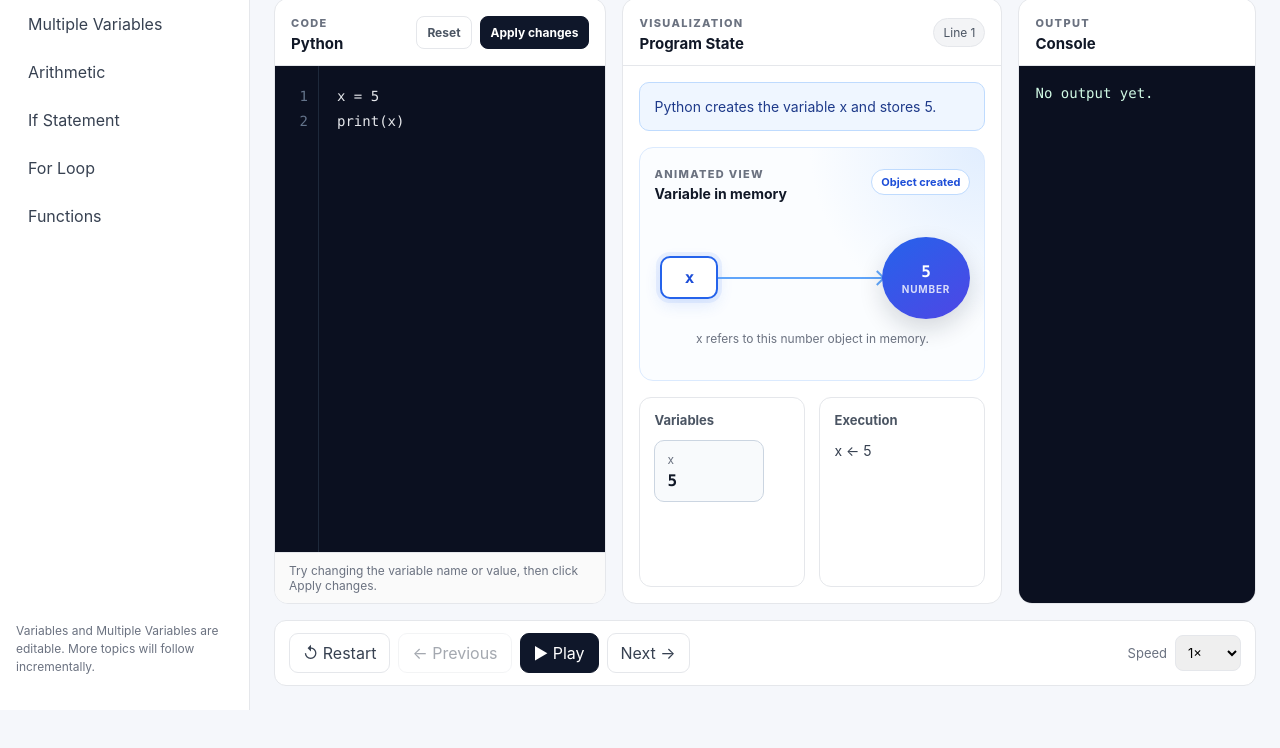
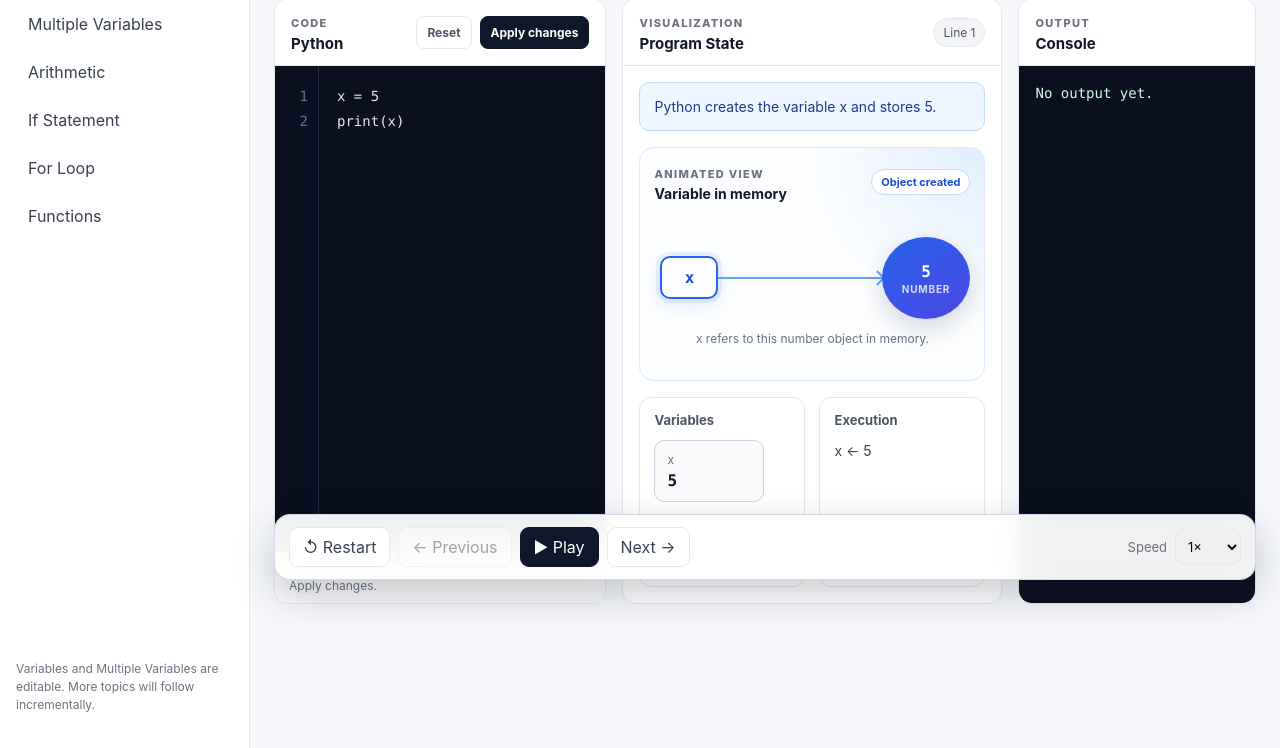
Before and after one commit to aayush-dhg/codescope, a website: page index.html in a window 1280 px wide. Shown: the part 204-952 px from the top of the page. Before the commit the page ends 914 px from the top, so only its background shows below. Drawn offline with Linux system fonts and the light colour scheme.

Commit message:
fixed play-pause button for desktop version

```diff
--- a/index.html
+++ b/index.html
@@ -5,7 +5,7 @@
   <meta name="viewport" content="width=device-width, initial-scale=1.0" />
   <meta name="description" content="CodeScope helps learners see how Python code executes step by step." />
   <title>CodeScope — See how Python works</title>
-  <link rel="stylesheet" href="./styles.css?v=20260915-5" />
+  <link rel="stylesheet" href="./styles.css?v=20260915-6" />
 </head>
 <body>
   <div class="app-shell">
--- a/styles.css
+++ b/styles.css
@@ -3,6 +3,7 @@
 }
 
 :root {
+  --sidebar-width: 250px;
   --bg: #f5f7fb;
   --panel: #ffffff;
   --border: #e5e7eb;
@@ -98,7 +99,7 @@ textarea {
 
 .main-layout {
   display: grid;
-  grid-template-columns: 250px 1fr;
+  grid-template-columns: var(--sidebar-width) 1fr;
   min-height: calc(100vh - 76px);
 }
 
@@ -158,6 +159,7 @@ textarea {
 
 .workspace {
   padding: 24px;
+  padding-bottom: calc(144px + env(safe-area-inset-bottom));
   min-width: 0;
 }
 
@@ -665,12 +667,20 @@ textarea {
 }
 
 .controls-bar {
-  margin-top: 16px;
-  background: #ffffff;
-  border: 1px solid var(--border);
-  border-radius: 12px;
+  position: fixed;
+  left: calc(var(--sidebar-width) + 24px + env(safe-area-inset-left));
+  right: calc(24px + env(safe-area-inset-right));
+  bottom: calc(16px + env(safe-area-inset-bottom));
+  z-index: 30;
+  margin: 0;
+  background: rgba(255, 255, 255, 0.94);
+  border: 1px solid rgba(203, 213, 225, 0.9);
+  border-radius: 16px;
+  box-shadow: 0 14px 38px rgba(15, 23, 42, 0.22);
+  backdrop-filter: blur(14px);
   padding: 12px 14px;
   display: flex;
+  flex-wrap: wrap;
   justify-content: space-between;
   align-items: center;
   gap: 12px;
@@ -720,6 +730,10 @@ textarea {
 }
 
 @media (max-width: 1100px) {
+  :root {
+    --sidebar-width: 210px;
+  }
+
   .workspace-grid {
     grid-template-columns: 1fr;
   }
@@ -728,9 +742,6 @@ textarea {
     min-height: 360px;
   }
 
-  .main-layout {
-    grid-template-columns: 210px 1fr;
-  }
 }
 
 @media (max-width: 760px) {
```
